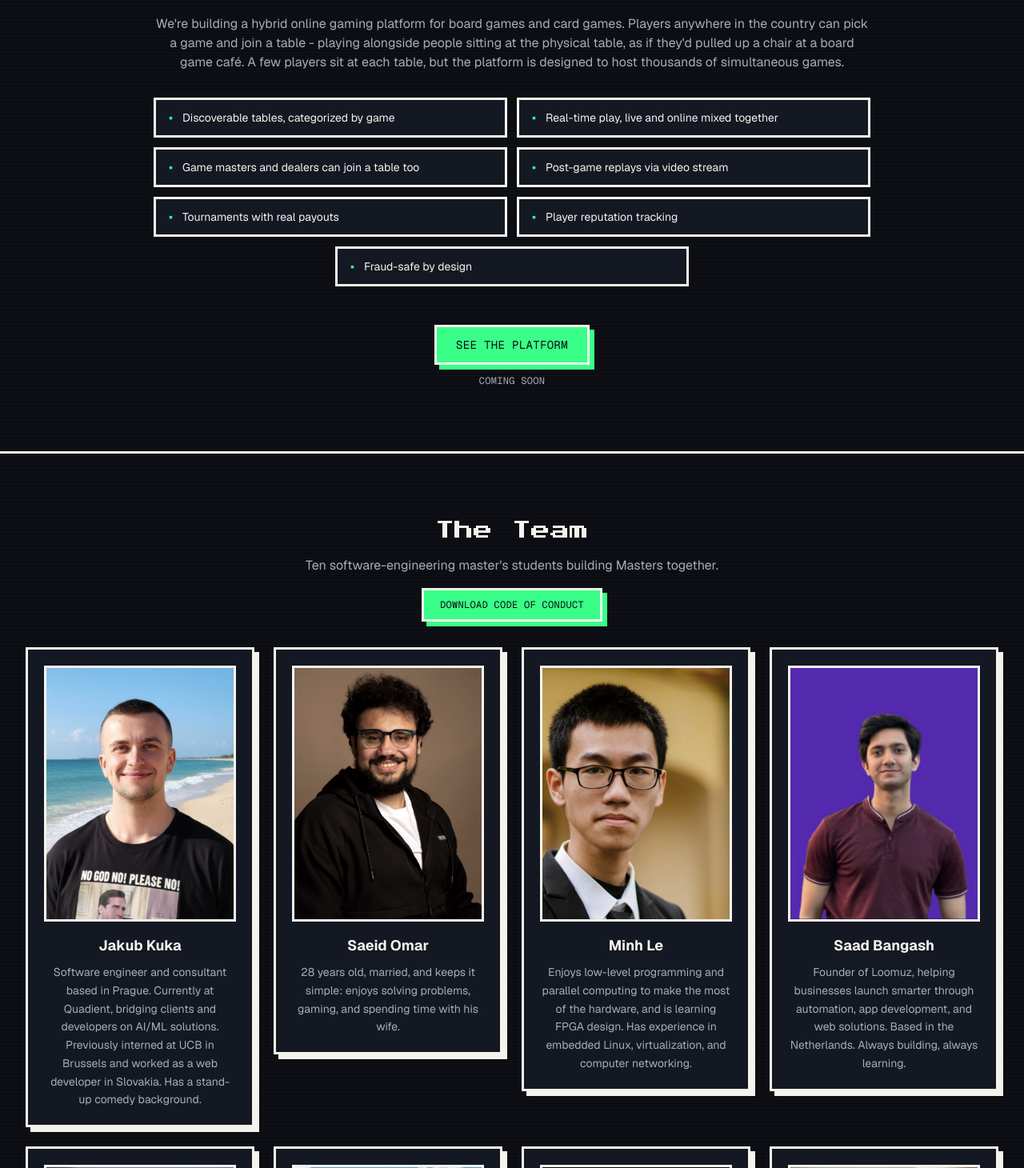
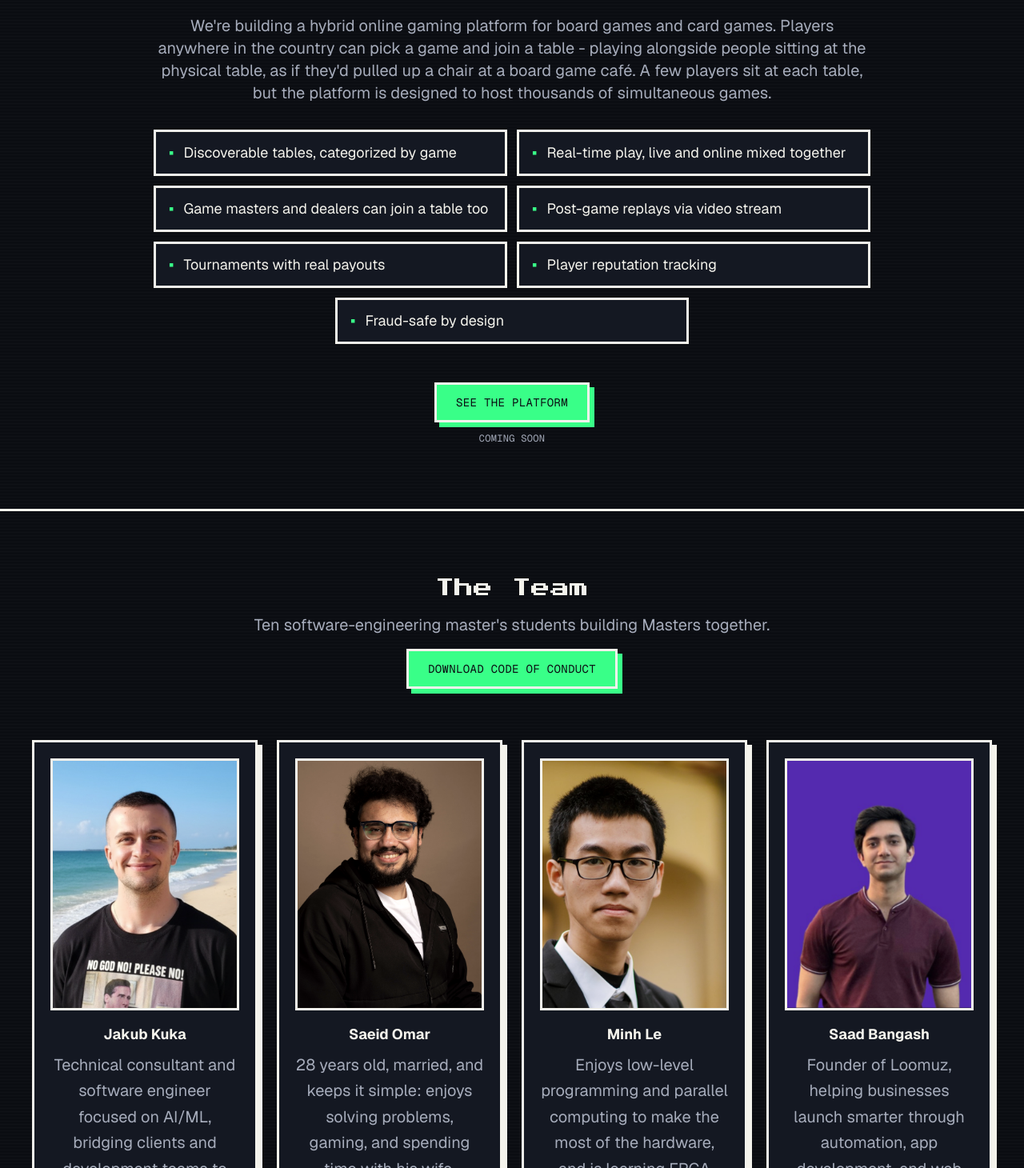
Before and after one commit to kubista9/masters-team-website, a Next.js app: page / in a window 1280 px wide. Shown: the part 750-2210 px from the top of the page at 80% size. Built offline with nearby package versions, Linux system fonts and the light colour scheme.

Commit message:
Enhance project and team sections: update text sizes, improve layout, and refine team member bios

```diff
--- a/components/ProjectIntro.tsx
+++ b/components/ProjectIntro.tsx
@@ -19,7 +19,7 @@ export default function ProjectIntro() {
           <h2 className="font-display text-xl text-foreground sm:text-2xl">
             The Project
           </h2>
-          <p className="text-foreground-muted">
+          <p className="text-lg text-foreground-muted sm:text-xl">
             We&apos;re building a hybrid online gaming platform for board
             games and card games. Players anywhere in the country can pick a
             game and join a table - playing alongside people sitting at
@@ -33,7 +33,7 @@ export default function ProjectIntro() {
           {FEATURES.map((feature) => (
             <li
               key={feature}
-              className="pixel-border flex w-full items-center gap-3 bg-surface px-4 py-3 text-sm text-foreground sm:w-[calc(50%-0.375rem)]"
+              className="pixel-border flex w-full items-center gap-3 bg-surface px-4 py-3 text-base text-foreground sm:w-[calc(50%-0.375rem)] sm:text-lg"
             >
               <span aria-hidden className="text-accent">
                 ▪
--- a/components/TeamGrid.tsx
+++ b/components/TeamGrid.tsx
@@ -21,19 +21,19 @@ export default function TeamGrid() {
       id="team"
       className="border-b-3 border-border-strong px-6 py-20 sm:px-8"
     >
-      <div className="mx-auto max-w-[1800px]">
-        <div className="mb-8 flex flex-col items-center gap-4 text-center">
+      <div className="mx-auto max-w-[1200px]">
+        <div className="mb-16  flex flex-col items-center gap-4 text-center">
           <h2 className="font-display text-xl text-foreground sm:text-2xl">
             The Team
           </h2>
-          <p className="mx-auto max-w-2xl text-foreground-muted">
+          <p className="mx-auto max-w-2xl text-lg text-foreground-muted sm:text-xl">
             Ten software-engineering master&apos;s students building Masters
             together.
           </p>
           <a
             href="/docs/code-of-conduct.pdf"
             download
-            className="pixel-border pixel-shadow-accent bg-accent px-5 py-2.5 font-mono text-xs uppercase tracking-wide text-background transition-transform duration-150 hover:translate-x-[2px] hover:translate-y-[2px] hover:shadow-none active:translate-x-[4px] active:translate-y-[4px] active:shadow-none"
+            className="pixel-border pixel-shadow-accent bg-accent px-6 py-3 font-mono text-sm uppercase tracking-wide text-background transition-transform duration-150 hover:translate-x-[2px] hover:translate-y-[2px] hover:shadow-none active:translate-x-[6px] active:translate-y-[6px] active:shadow-none"
           >
             Download Code of Conduct
           </a>
--- a/components/TeamMemberCard.tsx
+++ b/components/TeamMemberCard.tsx
@@ -10,7 +10,7 @@ export default function TeamMemberCard({
 }) {
   return (
     <article
-      className={`pixel-border pixel-shadow flex min-h-[440px] flex-col items-center gap-4 bg-surface p-5 ${className ?? ""}`}
+      className={`pixel-border pixel-shadow flex h-[720px] flex-col items-center gap-4 bg-surface p-5 ${className ?? ""}`}
     >
       <div className="pixel-border relative flex aspect-[3/4] w-full max-w-[240px] flex-shrink-0 items-center justify-center overflow-hidden bg-background">
         {member.photo ? (
@@ -34,7 +34,7 @@ export default function TeamMemberCard({
       <div className="flex flex-col items-center gap-2 text-center">
         <h3 className="text-lg font-bold text-foreground">{member.name}</h3>
         {member.bio && (
-          <p className="text-sm leading-relaxed text-foreground-muted">
+          <p className="text-lg leading-relaxed text-foreground-muted sm:text-xl">
             {member.bio}
           </p>
         )}
--- a/components/team-data.ts
+++ b/components/team-data.ts
@@ -11,7 +11,7 @@ export const teamMembers: TeamMember[] = [
   {
     id: "jakub-kuka",
     name: "Jakub Kuka",
-    bio: "Software engineer and consultant based in Prague. Currently at Quadient, bridging clients and developers on AI/ML solutions. Previously interned at UCB in Brussels and worked as a web developer in Slovakia. Has a stand-up comedy background.",
+    bio: "Technical consultant and software engineer focused on AI/ML, bridging clients and development teams to deliver practical, client-ready solutions.",
     skills: ["React", "Next.js", ".NET", "Node.js", "Python", "LangChain/RAG", "Azure"],
     photo: "/team/jakub-kuka.png",
     linkedin: "https://www.linkedin.com/in/jakub-kuka/",
@@ -19,7 +19,7 @@ export const teamMembers: TeamMember[] = [
   {
     id: "ege-oztas",
     name: "Ege Öztaş",
-    bio: "From Türkiye. 4+ years of experience in software development and cloud engineering. Runs a small software studio shipping AI-native SaaS products and iOS apps end-to-end. Enjoys gaming, game development, and Formula 1.",
+    bio: "From Türkiye. 4+ years of experience in software development and cloud engineering. Runs a small software studio shipping AI-native SaaS products and iOS apps end-to-end. Enjoys game development, and Formula 1.",
     skills: ["TypeScript", "Next.js", "Python", "Supabase/PostgreSQL", "GCP"],
     photo: "/team/ege-oztas.jpeg",
     linkedin: "https://www.linkedin.com/in/egeoztas/",
```
Also changed, not shown: 1 other file (tests, documents, lock files or other folders).
